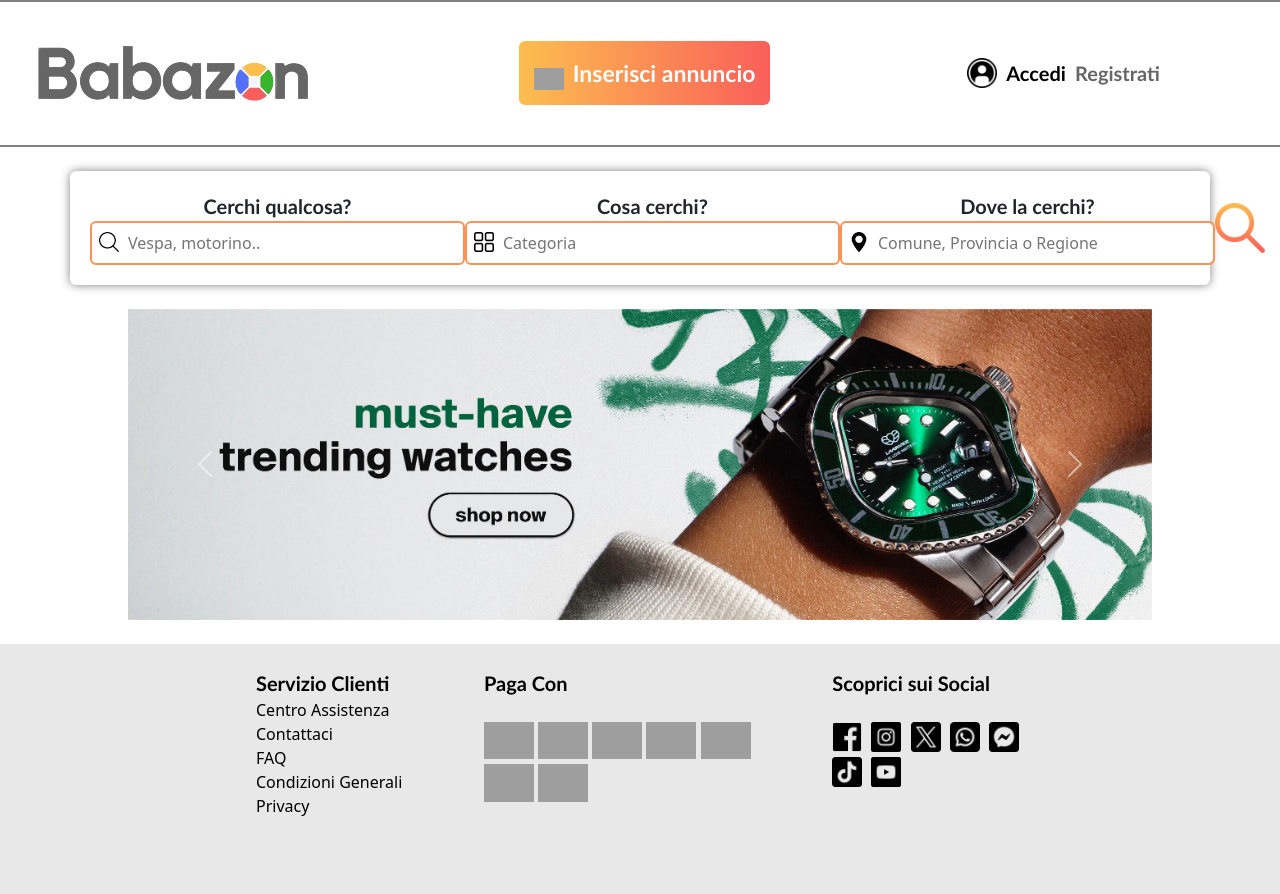
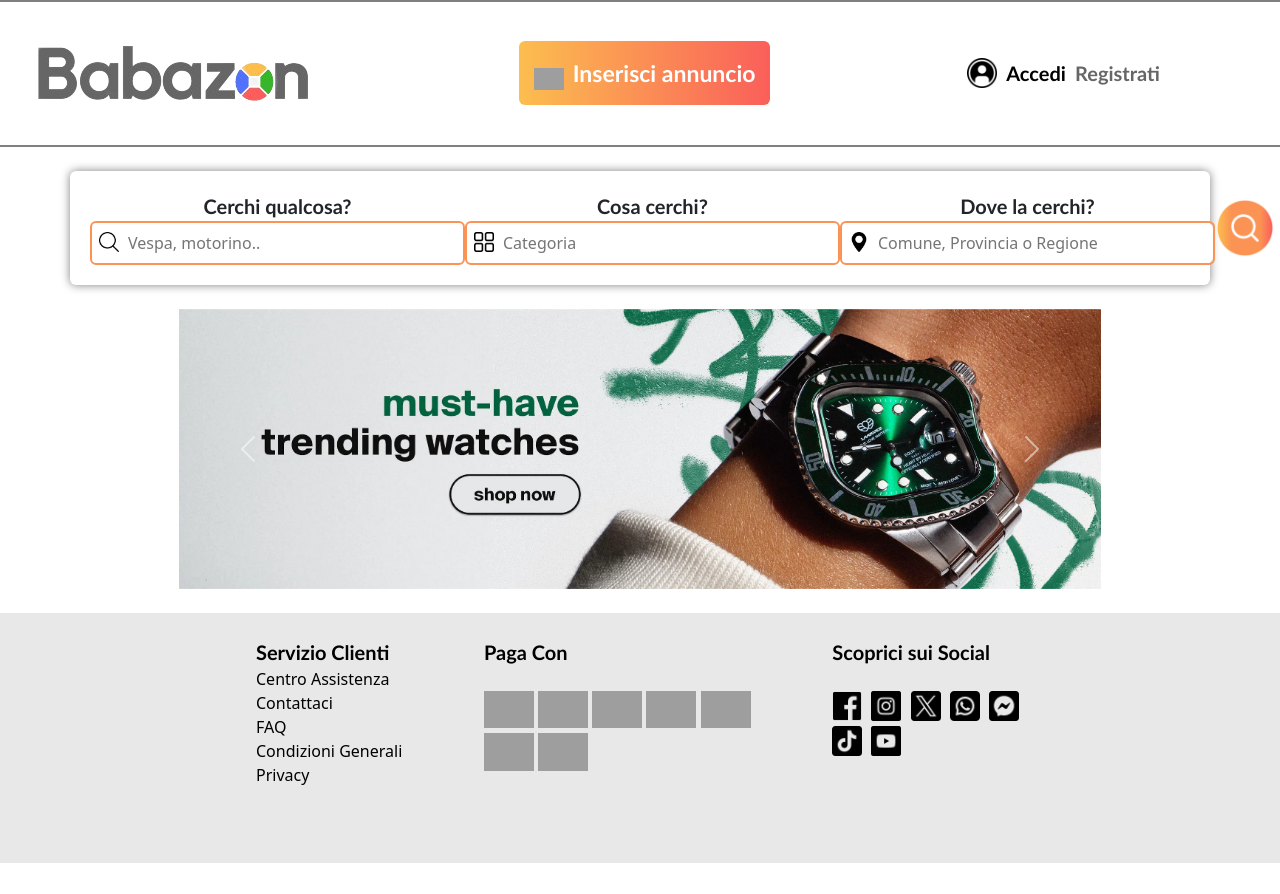
Before and after one commit to simo2906/e-commerce, a PHP site: page / in a window 1280 px wide. Shown: the part 38-932 px from the top of the page. After the commit the page ends 901 px from the top, so only its background shows below. Run offline with PHP 8.4, Linux system fonts and the light colour scheme; grey boxes are pictures that could not be loaded.

Commit message:
patch 1.3

```diff
--- a/css/style.css
+++ b/css/style.css
@@ -121,13 +121,13 @@ b{
 }
 
 .search_ico{
-    width: 50px;
+    width: 60px;
     height: auto;
     vertical-align: bottom;
 }
 
-.mycarousel {
-    width: 80%;
+.carousel {
+    width: 72%;
     height: auto;
 }
 
--- a/index.html
+++ b/index.html
@@ -7,24 +7,12 @@
     <link rel="stylesheet" href="/css/style.css">
     <link rel="stylesheet" href="/css/mobile.css">
     <link rel="application/javascript" href="/js/login.js">
+
+    <script src="https://ajax.googleapis.com/ajax/libs/jquery/3.5.1/jquery.js"></script>
+    <script src="https://cdnjs.cloudflare.com/ajax/libs/popper.js/1.16.0/umd/popper.js"></script>
+    <script src="https://maxcdn.bootstrapcdn.com/bootstrap/4.5.2/js/bootstrap.min.js"></script>
     <title>Babazon.it</title>
-    <script src="https://ajax.googleapis.com/ajax/libs/jquery/3.5.1/jquery.min.js"></script>
-    <script src="https://cdnjs.cloudflare.com/ajax/libs/popper.js/1.16.0/umd/popper.min.js"></script>
-    <script src="https://maxcdn.bootstrapcdn.com/bootstrap/4.5.2/js/bootstrap.min.js"></script>
-    <script src="./js/bootstrap.js"></script>
-
 </head>
-<style>
-     .carousel-inner {
-      display: flex; /* Utilizza un layout flexbox */
-      overflow-x: auto; /* Abilita lo scorrimento orizzontale */
-    }
-
-    .carousel-item {
-      flex: 0 0 auto; /* Imposta la larghezza delle slide in base al loro contenuto */
-      width: 100%; /* Imposta la larghezza delle slide al 100% */
-    }
-</style>
 
 <script type="application/javascript">
     document.getElementById("imgSubmit").addEventListener("clic", function(){
@@ -78,21 +66,20 @@
                     <input class="input_text" type="text" name="doveCerchi" placeholder="Comune, Provincia o Regione">
                 </div>
             </div>
-            <input type="image" class="search_ico" src="./img/search.png" id="imgSubmit">
+            <input type="image" class="search_ico" src="./img/search2.png" id="imgSubmit">
         </div>
     </form>
     <br>
     <div align="center">
-        <div id="carouselExampleControls" class="mycarousel carousel slide" data-ride="carousel">
+        <div id="carouselExampleControls" class="carousel slide" data-ride="carousel" data-interval="5000">
             <div class="carousel-inner">
               <div class="carousel-item active">
-                <img class="d-block w-100" src="./img/prova1.jpg" alt="Prima immagine">
+                <img class="d-block w-100" src="./img/prova1.jpg" alt="First slide">
               </div>
               <div class="carousel-item">
-                <img class="d-block w-100" src="./img/prova2.jpg" alt="Seconda immagine">
+                <img class="d-block w-100" src="./img/prova2.jpg" alt="Second slide">
               </div>
             </div>
-            <!-- Pulsanti di scorrimento -->
             <a class="carousel-control-prev" href="#carouselExampleControls" role="button" data-slide="prev">
               <span class="carousel-control-prev-icon" aria-hidden="true"></span>
             </a>
@@ -102,14 +89,9 @@
         </div>
     </div>
 
-    <script>
-        // Attiva il carosello con scorrimento automatico ogni 2 secondi
-        $('.carousel').carousel({
-          interval: 2000 // 2000 millisecondi = 2 secondi
-        });
+    <div class="product">
 
-    </script>
-
+    </div>
 </body>
 <br>
 <footer >
```
Also changed, not shown: img/search2.png (added).
